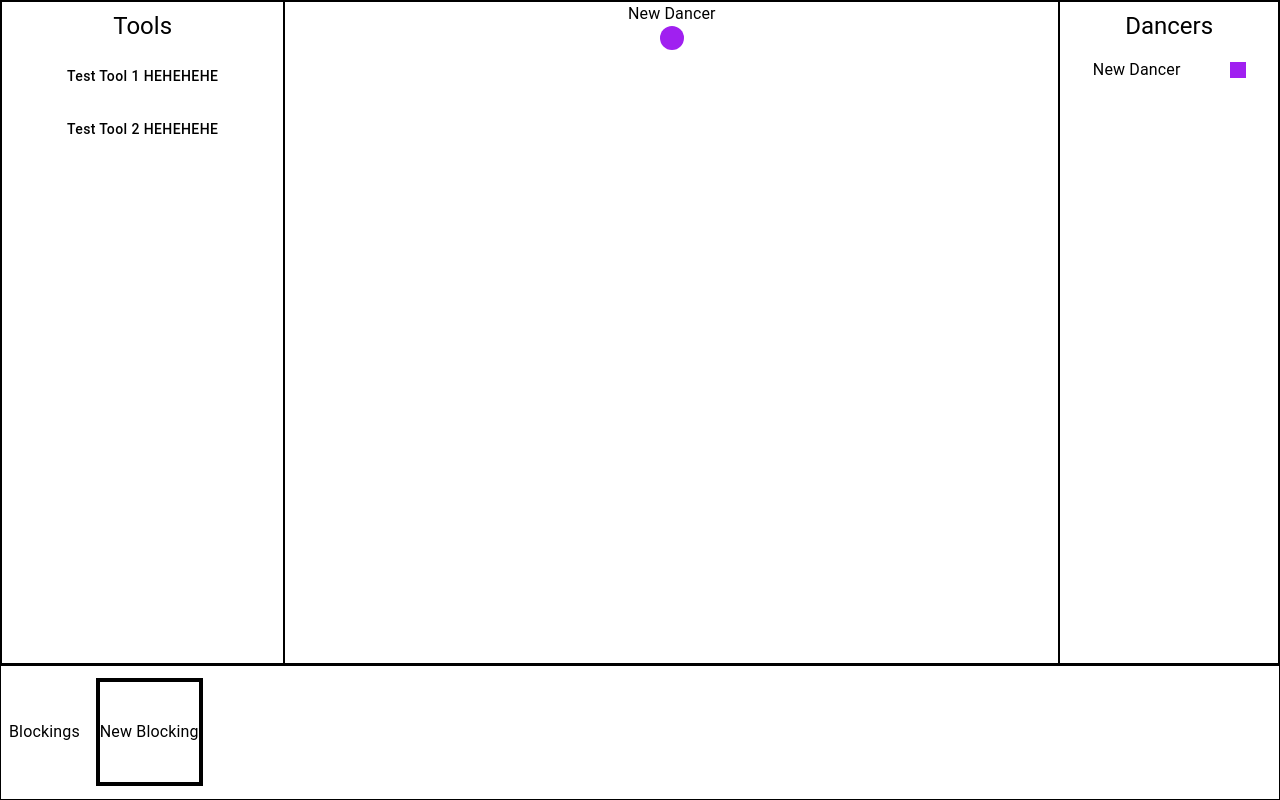
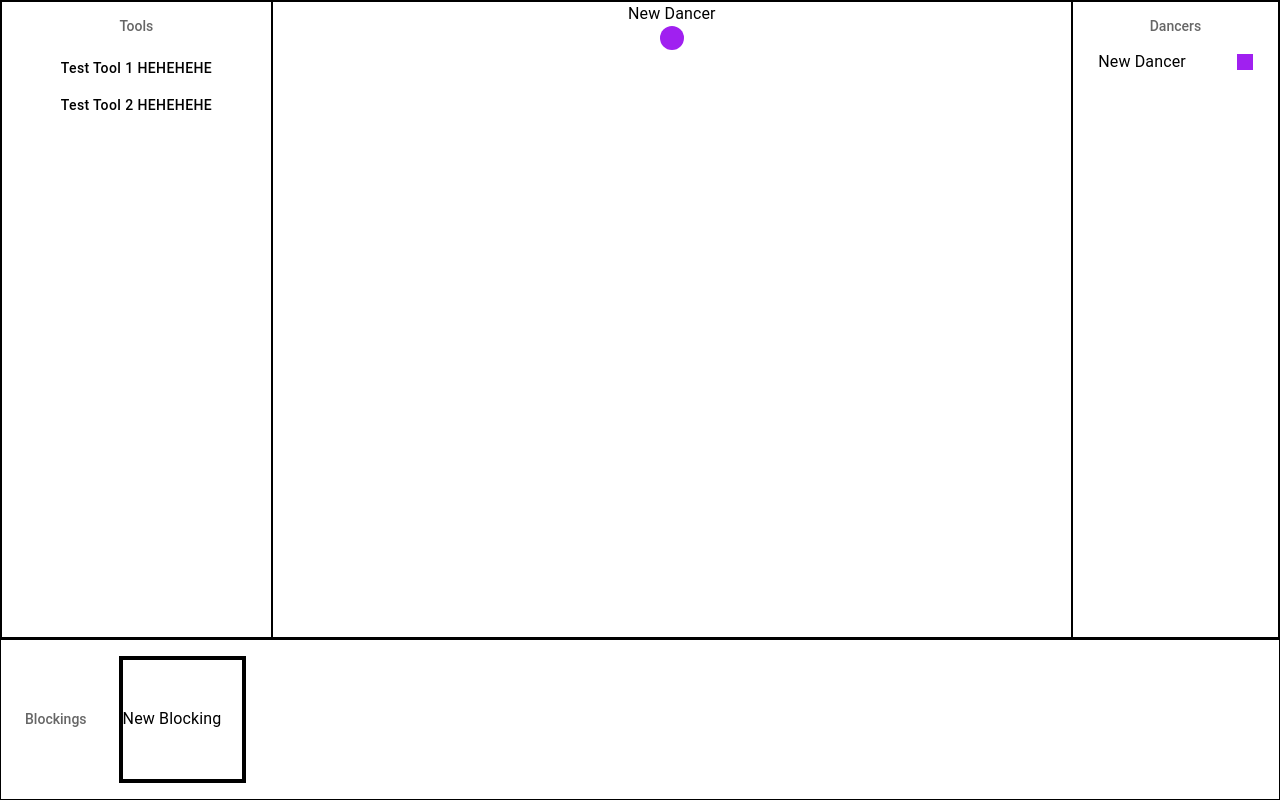
Before and after one commit to mgiang2015/danceblocks2, a React (Create React App) app: page / in a window 1280 px wide. Built offline with nearby package versions, Linux system fonts and the light colour scheme.

Commit message:
Make lists scrollable

```diff
--- a/src/view/App.tsx
+++ b/src/view/App.tsx
@@ -34,18 +34,18 @@ function App() {
 
   return (
     <Box sx={{ display: 'flex', flexDirection: 'column', height: windowDimensions.height }}>
-      <Box sx={{ display: 'flex', justifyContent: 'center', flexGrow: 5, border: 1}}>
-        <Box sx={{ display: 'flex', justifyContent: 'center', flexGrow: 1, border: 1, padding: padding }}>
+      <Box sx={{ display: 'flex', justifyContent: 'center', height: '200em', border: 1}}>
+        <Box sx={{ display: 'flex', justifyContent: 'center', flexGrow: 1, border: 1 }}>
           <Toolbar />
         </Box>
         <Box sx={{ display: 'flex', justifyContent: 'center', flexGrow: 7, border: 1  }}>
           <Stage blocking={project.getCurrentBlocking()}/>
         </Box>
-        <Box sx={{ display: 'flex', justifyContent: 'center', flexGrow: 1, border: 1, padding: padding  }}>
+        <Box sx={{ display: 'flex', justifyContent: 'center', flexGrow: 1, border: 1 }}>
           <DancerList blocking={project.getCurrentBlocking()} />
         </Box>
       </Box>
-      <Box sx={{ display: 'flex', justifyContent: 'flex-start', alignItems: 'center', flexGrow: 1, border: 1, paddingLeft: padding}}>
+      <Box sx={{ display: 'flex', justifyContent: 'flex-start', alignItems: 'center', height: '100%', border: 1, paddingLeft: padding}}>
         <BlockingList project={project} />
       </Box>
     </Box>
--- a/src/view/components/blockingList/blockingList.tsx
+++ b/src/view/components/blockingList/blockingList.tsx
@@ -1,5 +1,5 @@
 import { Project } from "../../../model/project";
-import { Stack, Typography } from "@mui/material";
+import { ListSubheader, Stack, Typography } from "@mui/material";
 import BlockingListItem from "./blockingListItem";
 
 interface BlockingListProps {
@@ -9,8 +9,8 @@ interface BlockingListProps {
 export default function BlockingList({ project }: BlockingListProps) {
     const blockings = project.getBlockings();
     return (
-        <Stack direction="row" spacing={2} sx={{ display: 'flex', alignItems: 'center', height: '100%' }}>
-            <Typography sx={{ display: 'flex', justifyContent: 'center' }}>Blockings</Typography>
+        <Stack direction="row" spacing={2} sx={{ display: 'flex', alignItems: 'center', height: '100%', maxWidth: '85em', overflow: 'auto' }}>
+            <ListSubheader sx={{ display: 'flex', justifyContent: 'center' }}>Blockings</ListSubheader>
             {
                 blockings.map((blocking) => {
                     return <BlockingListItem key={blocking.getId()} isCurrent={project.getCurrentBlockingId() === blocking.getId()} blocking={blocking}></BlockingListItem>
--- a/src/view/components/blockingList/blockingListItem.tsx
+++ b/src/view/components/blockingList/blockingListItem.tsx
@@ -8,7 +8,7 @@ interface BlockingListItemProps {
 
 export default function BlockingListItem({ blocking, isCurrent }: BlockingListItemProps): JSX.Element {
     return (
-        <Box sx={{ display: 'flex', alignItems: 'center', flexWrap: 'wrap', border: isCurrent ? 4 : 1, height: '75%'}}>
+        <Box sx={{ display: 'flex', alignItems: 'center', flexWrap: 'wrap', border: isCurrent ? 4 : 1, height: '75%', aspectRatio: 1 }}>
             <Typography>{blocking.getName()}</Typography>
         </Box>
     )
--- a/src/view/components/dancerList/dancerList.tsx
+++ b/src/view/components/dancerList/dancerList.tsx
@@ -1,5 +1,5 @@
 import { Blocking } from "../../../model/blocking";
-import { Stack, Typography } from "@mui/material";
+import { List, ListSubheader, Stack, Typography } from "@mui/material";
 import DancerListItem from "./dancerListItem";
 
 interface DancerListProps {
@@ -10,8 +10,8 @@ export default function DancerList({ blocking }: DancerListProps) {
     const dancers = blocking ? blocking.getDancers() : [];
     dancers.sort();
     return (
-        <Stack spacing={2} sx={{ width: '100%' }}>
-            <Typography variant='h5' sx={{ display: 'flex', justifyContent: 'center' }}>Dancers</Typography>
+        <Stack sx={{ maxHeight: '35em', overflow: 'auto', width: '100%' }}>
+            <ListSubheader sx={{ display: 'flex', justifyContent: 'center' }}>Dancers</ListSubheader>
             {
                 dancers.map((dancer) => {
                     return <DancerListItem key={dancer.getId()} dancer={dancer}></DancerListItem>
--- a/src/view/components/toolbar/toolbar.tsx
+++ b/src/view/components/toolbar/toolbar.tsx
@@ -1,11 +1,12 @@
-import { Stack, Typography } from "@mui/material";
+import { List, ListSubheader, Stack, Typography } from "@mui/material";
+import { useEffect, useRef, useState } from "react";
 import toolbarFunctionalities from "./toolbarFunctionalities";
 import ToolbarItem from "./toolbarItem";
 
 export default function Toolbar() {
     return (
-    <Stack spacing={2}>
-        <Typography variant='h5' sx={{ display: 'flex', justifyContent: 'center' }}>Tools</Typography>
+    <Stack sx={{ maxHeight: '35em', overflow: 'auto', width: '100%' }}>
+        <ListSubheader sx={{ display: 'flex', justifyContent: 'center' }}>Tools</ListSubheader>
         {toolbarFunctionalities.map(({label, listener}) => {
             return <ToolbarItem key={label} label={label} listener={listener} />
         })}
```
